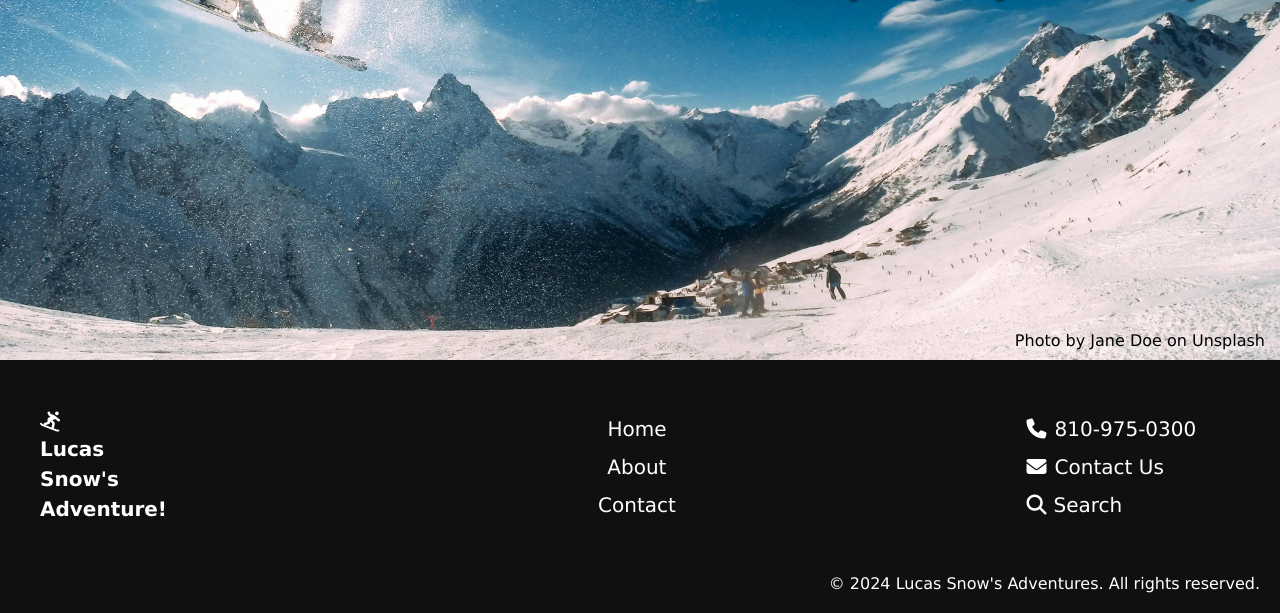
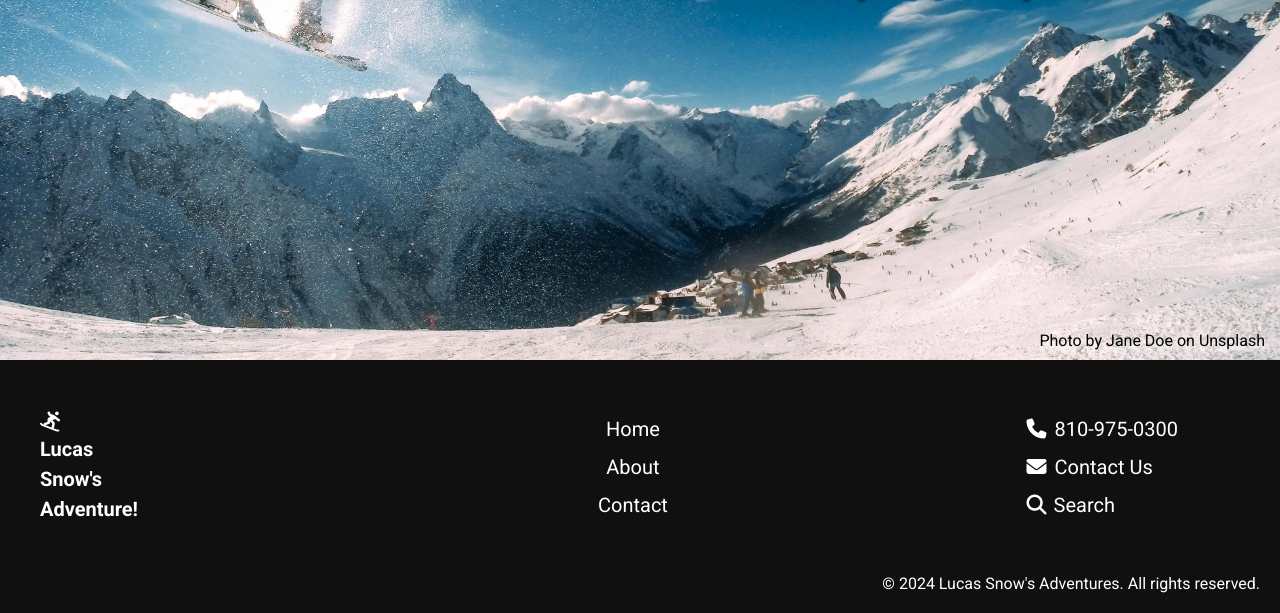
Before and after one commit to Danas-S/Lucas-Snow, a plain HTML site: page index.html in a window 1280 px wide. Shown: the part 417-1030 px from the top of the page. Drawn offline with Linux system fonts and the light colour scheme.

Commit message:
Changed font to Roboto (google fonts)

```diff
--- a/css/main.css
+++ b/css/main.css
@@ -1,5 +1,5 @@
 * {
-  font-family: verdana;
+  font-family: "Roboto", sans-serif;
   color: #000;
   font-size: 20px;
   padding: 0;
--- a/index.html
+++ b/index.html
@@ -1,11 +1,13 @@
 <!DOCTYPE html>
 <html lang="en">
 <head>
-    <link rel="stylesheet" href="css/main.css">
-    <link rel="stylesheet" href="css/home.css">
-    <meta charset="UTF-8">
-    <meta name="viewport" content="width=device-width, initial-scale=1.0">
-    <title>Lucas Snow - Snowboarding Adventures</title>
+  <link rel="stylesheet" href="css/main.css">
+  <link rel="stylesheet" href="css/home.css"><link rel="preconnect" href="https://fonts.googleapis.com">
+  <link rel="preconnect" href="https://fonts.gstatic.com" crossorigin>
+  <link href="https://fonts.googleapis.com/css2?family=Roboto:wght@400;500;700&display=swap" rel="stylesheet">
+  <meta charset="UTF-8">
+  <meta name="viewport" content="width=device-width, initial-scale=1.0">
+  <title>Lucas Snow - Snowboarding Adventures</title>
 </head>
 <body>
   <div class="mobile-header">
```
Also changed, not shown: about.html (+8 -5 lines), contact.html (+8 -6 lines), 1 other file.
